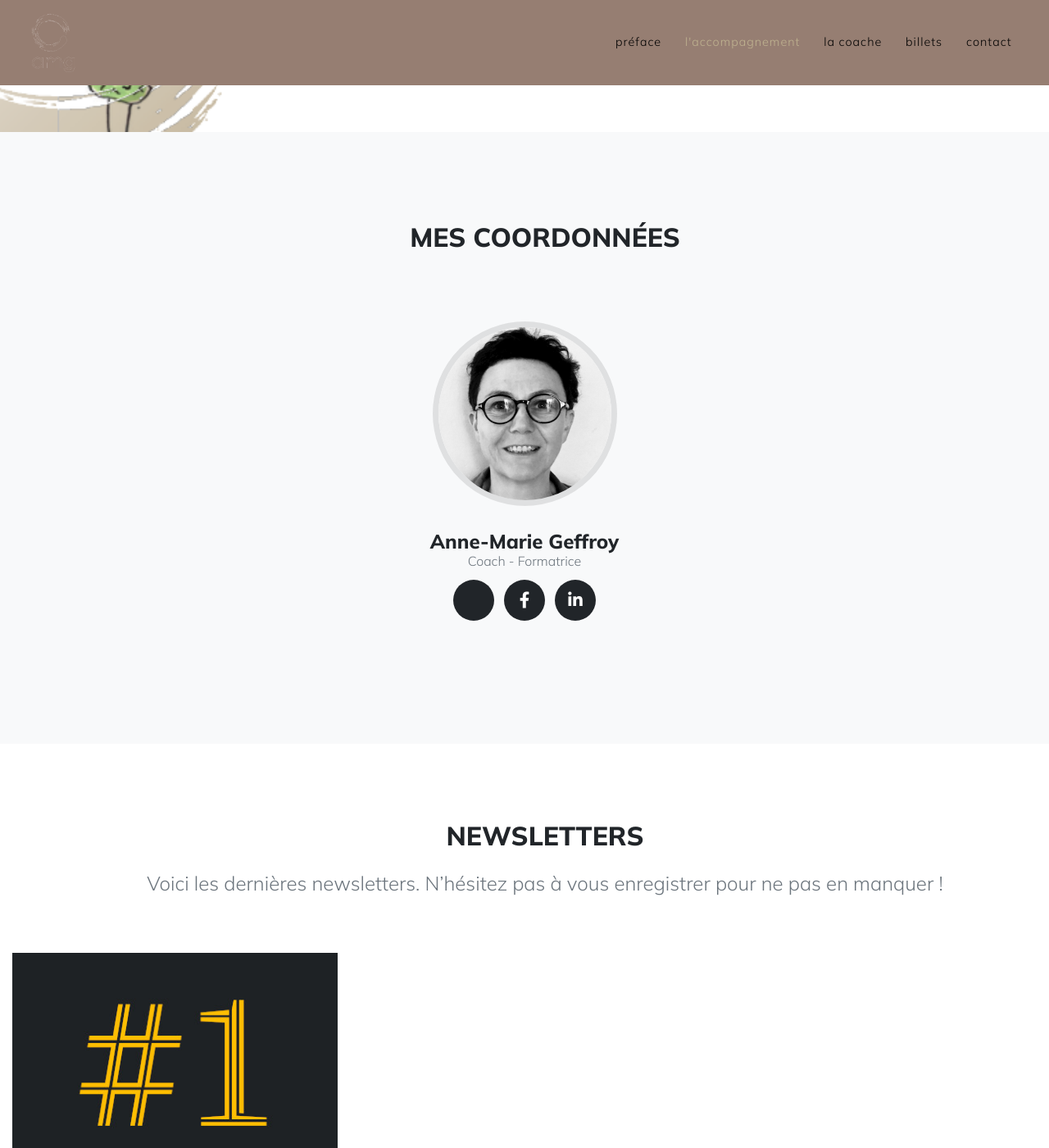
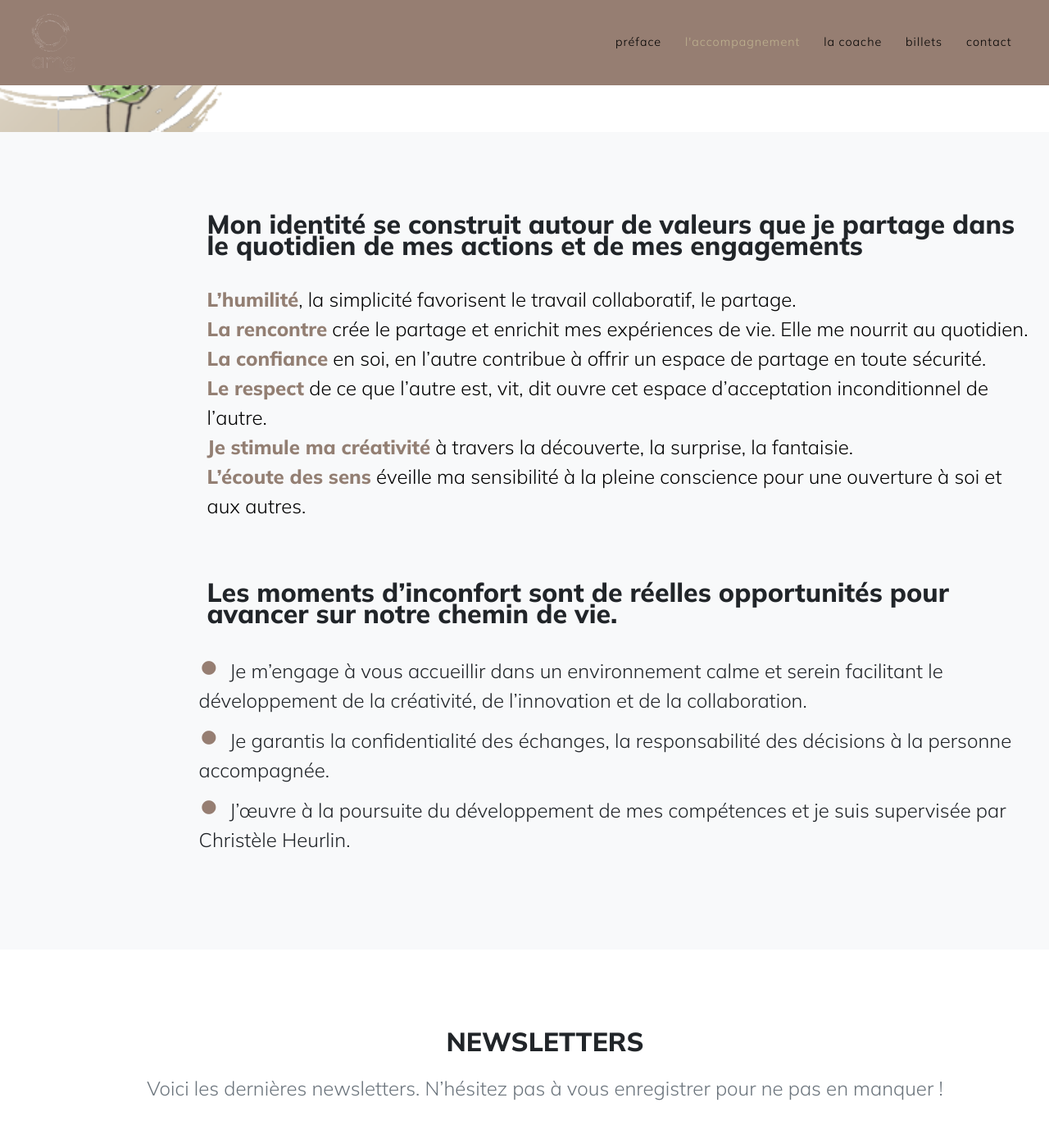
Before and after one commit to barnabegeffroy/amg, a Jekyll site: the page built from index.md, in a window 1280 px wide and 1400 px high, scrolled down 3286 px. Shown: the whole window at 82% size. Built offline with Jekyll 4.4.1, drawn with Linux system fonts in a browser that asks for light colours; some web fonts are replaced.

```diff
--- a/_data/sitetext.yml
+++ b/_data/sitetext.yml
@@ -50,21 +50,16 @@
         logo:
 
 team:
-    title: "Mes coordonnées"
-    text: ""
-    subtext:
-    section: team
-    people:
-      - name: "Anne-Marie Geffroy"
-        role: "Coach - Formatrice"
-        image: assets/img/team/id.jpeg
-        social:
-          - url: https://twitter.com
-            icon: fab fa-home
-          - url: https://facebook.com
-            icon: fab fa-facebook-f
-          - url: https://www.linkedin.com/in/anne-marie-geffroy-5bb0019a/
-            icon: fab fa-linkedin-in
+    title: "Mon identité se construit autour de valeurs que je partage dans le quotidien
+de mes actions et de mes engagements"
+    text: "<span>L’humilité</span>, la simplicité favorisent le travail collaboratif, le partage.<br>
+<span>La rencontre</span> crée le partage et enrichit mes expériences de vie. Elle me nourrit au quotidien.<br>
+<span>La confiance</span> en soi, en l’autre contribue à offrir un espace de partage en toute sécurité.<br>
+<span>Le respect</span> de ce que l’autre est, vit, dit ouvre cet espace d’acceptation inconditionnel de l’autre.<br>
+<span>Je stimule ma créativité</span> à travers la découverte, la surprise, la fantaisie.<br>
+<span>L’écoute des sens</span> éveille ma sensibilité à la pleine conscience pour une ouverture à soi et aux autres."
+    title2: "Ma posture est guidée par la charte de déontologie que j’ai réfléchie."
+
 contact:
     title: "Contactez-moi !"
     text: "Remplissez ce formulaire ou référez vous à mes coordonnées !"
--- a/_includes/accompagnement.html
+++ b/_includes/accompagnement.html
@@ -1,9 +1,11 @@
 <!-- accompagnement -->
 <section class="page-section" id="{{ site.data.sitetext.accompagnement.section | default: " accompagnement" }}">
+  <div class="layout-page">
     <div class="container">
       <div class="row">
         <div class="col-lg-12">
-        <h2 class="section-heading">{{ site.data.sitetext.accompagnement.title | markdownify | default: "accompagnement"
+          <h2 class="section-heading">{{ site.data.sitetext.accompagnement.title | markdownify | default:
+            "accompagnement"
             }}</h2>
           <ul class=accompagnement-list>
             <li>L’affirmation de ses choix dans l’envol vers une vie adulte,</li>
@@ -30,7 +32,8 @@
             <svg class="img-fluid" width="100%" height="350">
               <g>
                 <rect x="0" y="0" width="100%" height="100%" fill={{ project.color }}></rect>
-              <text text-anchor="middle" x="50%" y="50%" font-weight="1000" font-size="28" fill="white">{{ project.title
+                <text text-anchor="middle" x="50%" y="50%" font-weight="1000" font-size="28" fill="white">{{
+                  project.title
                   }}</text>
               </g>
             </svg>
@@ -39,7 +42,7 @@
         {% endfor %}
       </div>
     </div>
-  <div class="container">
+  </div>
 </section>
 <!-- End accompagnement -->
 {% include modalsaccompagnement.html %}
--- a/_includes/head.html
+++ b/_includes/head.html
@@ -26,10 +26,6 @@
 
   <!-- Custom fonts for this template https://fonts.google.com/specimen/Mulish?query=muli&preview.text_type=custom&sidebar.open=true&selection.family=Mulish:wght@300 -->
   <link href="assets/css/all.min.css" rel="stylesheet" type="text/css">
-  <link href="https://fonts.googleapis.com/css?family=Montserrat:400,700" rel="stylesheet" type="text/css">
-  <link href='https://fonts.googleapis.com/css?family=Kaushan+Script' rel='stylesheet' type='text/css'>
-  <link href='https://fonts.googleapis.com/css?family=Droid+Serif:400,700,400italic,700italic' rel='stylesheet'
-    type='text/css'>
   <link href='https://fonts.googleapis.com/css?family=Roboto+Slab:400,100,300,700' rel='stylesheet' type='text/css'>
   <link rel="preconnect" href="https://fonts.gstatic.com">
   <link href="https://fonts.googleapis.com/css2?family=Mulish:wght@300;800&display=swap" rel="stylesheet">
--- a/_includes/team.html
+++ b/_includes/team.html
@@ -1,38 +1,25 @@
 <!-- Team -->
-<section class="bg-light page-section" id="{{ site.data.sitetext.team.section | default: "team" }}">
+<section class="bg-light page-section" id="{{ site.data.sitetext.team.section | default: " team" }}">
 	<div class="container">
-		<div class="row">
-			<div class="col-lg-12 text-center">
-				<h2 class="section-heading text-uppercase">{{ site.data.sitetext.team.title }}</h2>
-				<h3 class="section-subheading text-muted">{{ site.data.sitetext.team.text }}</h3>
+		<div class="layout-page">
+			<div class="row">
+				<div class="col-lg-12">
+					<h2 class="section-heading">{{ site.data.sitetext.team.title | markdownify | default:
+						"accompagnement"
+						}}</h2>
+					<h3 class="section-subheading">{{ site.data.sitetext.team.text }}</h3>
+
+					<h2 class="section-heading">{{ site.data.sitetext.accompagnement.title2 | markdownify | default:
+						"accompagnement" }}</h2>
+					<ul class=accompagnement-list>
+						<li>Je m’engage à vous accueillir dans un environnement calme et serein facilitant le développement de la créativité, de l’innovation et de la collaboration.</li>
+						<li>Je garantis la confidentialité des échanges, la responsabilité des décisions à la personne accompagnée.</li>
+						<li>J’œuvre à la poursuite du développement de mes compétences et je suis supervisée par Christèle Heurlin.</li>
+					</ul>
+				</div>
 			</div>
 		</div>
 
-		<div class="row">
-			{% for person in site.data.sitetext.team.people %}
-			<div class="col-lg-12 text-center">
-				<div class="team-member">
-					<img class="mx-auto rounded-circle" src="{{ person.image }}" alt="">
-					<h4>{{ person.name }}</h4>
-					<p class="text-muted">{{ person.role }}</p>
-					<ul class="list-inline social-buttons">
-						{% for network in person.social %}
-						<li class="list-inline-item">
-							<a href="{{ network.url }}">
-								<i class="{{ network.icon }}"></i>
-							</a>
-						</li>
-						{% endfor %}
-					</ul>
-				</div>
-			</div>
-			{% endfor %}
-		</div>
-		<div class="row">
-			<div class="col-lg-8 mx-auto text-center">
-				<div class="large text-muted">{{ site.data.sitetext.team.subtext | markdownify }}</div>
-			</div>
-		</div>
 	</div>
 </section>
 <!-- End Team -->
--- a/_sass/base/_mixins.scss
+++ /dev/null
@@ -1,13 +0,0 @@
-// Font Mixins
-@mixin serif-font {
-    font-family: 'Droid Serif', -apple-system, BlinkMacSystemFont, 'Segoe UI', Roboto, 'Helvetica Neue', Arial, sans-serif, 'Apple Color Emoji', 'Segoe UI Emoji', 'Segoe UI Symbol', 'Noto Color Emoji';
-  }
-  @mixin script-font {
-    font-family: 'Kaushan Script', -apple-system, BlinkMacSystemFont, 'Segoe UI', Roboto, 'Helvetica Neue', Arial, sans-serif, 'Apple Color Emoji', 'Segoe UI Emoji', 'Segoe UI Symbol', 'Noto Color Emoji';
-  }
-  @mixin body-font {
-    font-family: /*'Roboto Slab',*/ -apple-system, BlinkMacSystemFont, 'Segoe UI', Roboto, 'Helvetica Neue', Arial, sans-serif, 'Apple Color Emoji', 'Segoe UI Emoji', 'Segoe UI Symbol', 'Noto Color Emoji';
-  }
-  @mixin heading-font {
-    font-family: 'Montserrat', -apple-system, BlinkMacSystemFont, 'Segoe UI', Roboto, 'Helvetica Neue', Arial, sans-serif, 'Apple Color Emoji', 'Segoe UI Emoji', 'Segoe UI Symbol', 'Noto Color Emoji';
-  }
--- a/_sass/layout/_accompagnement.scss
+++ b/_sass/layout/_accompagnement.scss
@@ -1,14 +1,20 @@
 // Styling for the accompagnement section
-#accompagnement {
+#accompagnement{
   background-image: url("../img/accompagnement.png");
   background-repeat: no-repeat;
   background-attachment: scroll;
   background-position: center center;
   background-size: cover;
+}
+.layout-page {
   padding-left: 15%;
   ul.accompagnement-list{
     list-style: none;
     font-size: x-large;
+  }
+  span{
+    color:#937f73;
+    font-weight: 800;
   }
   ul li::before {
     content:"•"; font-size:35pt;
--- a/_sass/layout/_team.scss
+++ /dev/null
@@ -1,18 +0,0 @@
-// Styling for the team section
-.team-member {
-  margin-bottom: 50px;
-  text-align: center;
-  img {
-    width: 225px;
-    height: 225px;
-    border: 7px solid fade-out($black, 0.9);
-  }
-  h4 {
-    margin-top: 25px;
-    margin-bottom: 0;
-    text-transform: none;
-  }
-  p {
-    margin-top: 0;
-  }
-}
--- a/assets/css/agency.scss
+++ b/assets/css/agency.scss
@@ -3,7 +3,6 @@
 @charset "utf-8";
 // Core variables and mixins
 @import "base/variables.scss";
-@import "base/mixins.scss";
 
 // Custom colors
 $primary: {{ site.data.style.highlight | default: "#bfb290" }} !default;
@@ -27,6 +26,5 @@
 @import "layout/accompagnement.scss";
 @import "layout/newsletter.scss";
 @import "layout/preface.scss";
-@import "layout/team.scss";
 @import "layout/contact.scss";
 @import "layout/footer.scss";
```
Also changed, not shown: 1 other file. Lines whose indentation alone changed are shown as unchanged.
